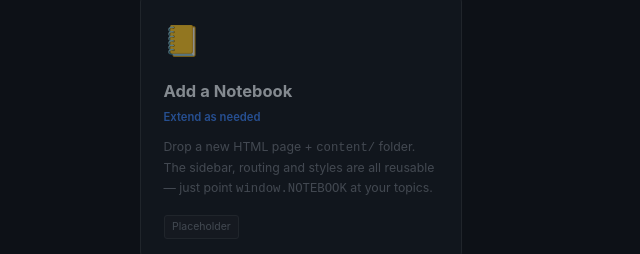
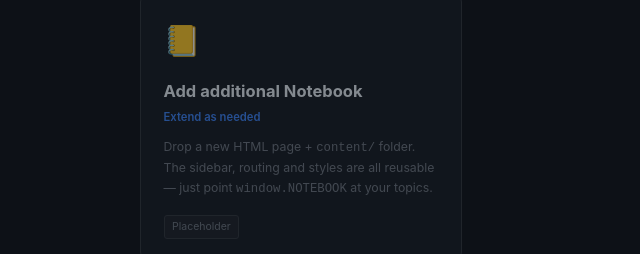
Before and after one commit to wesleyleehopkins/Security_Learning_doc, a plain HTML site: page index.html in a window 1280 px wide. Shown: the part 590-844 px from the top of the page, 0-640 px from the left. Drawn offline with Linux system fonts and the light colour scheme.

Commit message:
Initial Commit

```diff
--- a/index.html
+++ b/index.html
@@ -63,7 +63,7 @@
 
     <div class="nb-card dim">
       <div class="nb-icon">📒</div>
-      <div class="nb-title">Add a Notebook</div>
+      <div class="nb-title">Add additional Notebook</div>
       <div class="nb-sub">Extend as needed</div>
       <div class="nb-desc">Drop a new HTML page + <code>content/</code> folder. The sidebar, routing and styles are all reusable — just point <code>window.NOTEBOOK</code> at your topics.</div>
       <div class="nb-meta">
```
